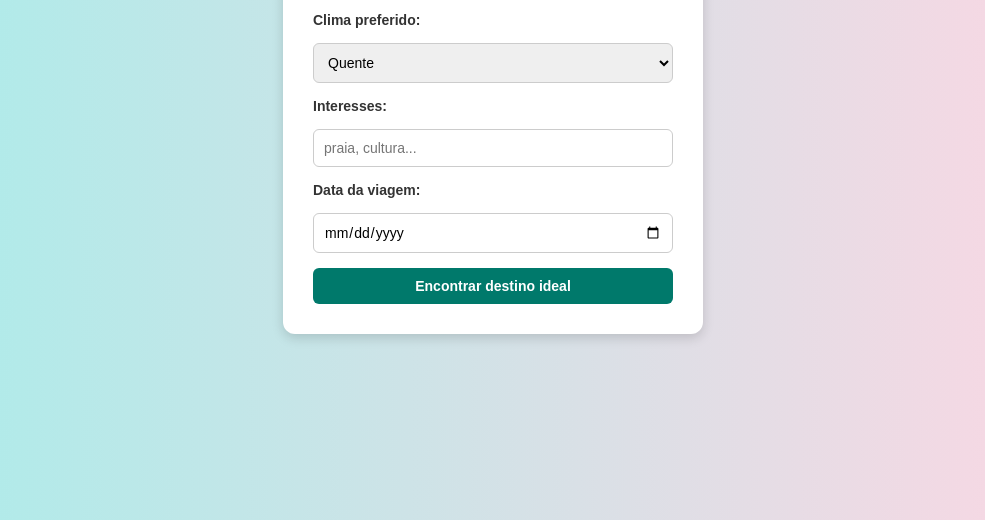
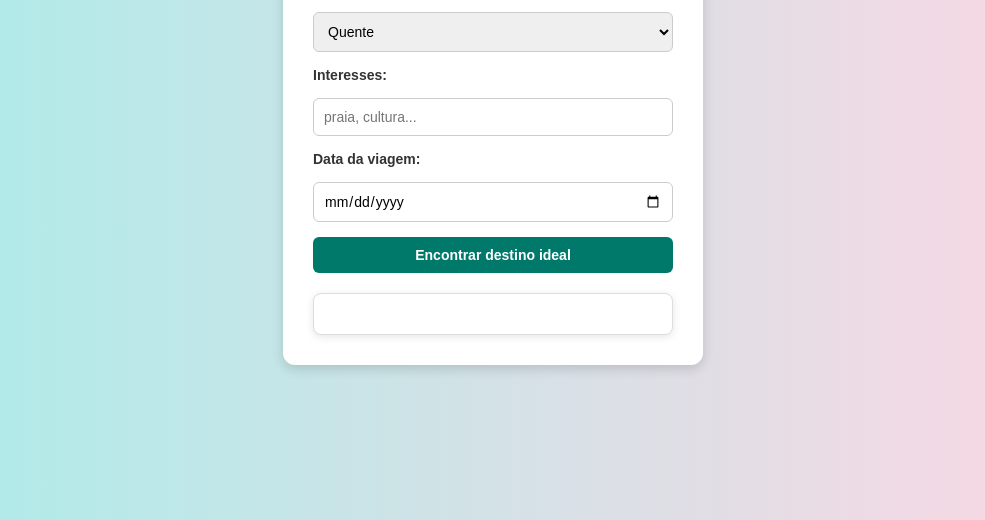
Before and after one commit to Danisouzax/ViajaIA, a website: page public/index.html in a window 1280 px wide. Shown: the part 280-800 px from the top of the page, without its empty margins (147-1132 px from the left). Drawn offline with Linux system fonts and the light colour scheme.

Commit message:
nova alteração no css

```diff
--- a/public/style.css
+++ b/public/style.css
@@ -79,7 +79,7 @@ button:hover {
 }
 
 /* Resultado simplificado */
-.resultado-card h3 {
+.resultado-card {
   margin-top: 20px;
   padding: 20px;
   background: #ffffff;   /* fundo branco liso */
@@ -94,18 +94,12 @@ button:hover {
   color: #97f3e8;
   font-size: 18px;
 }
-/*
-.resultado-card h3 {
-  color: #97f3e8;
-  font-size: 18px;
-}*/
-
 
 /* Loader */
 .loading {
   margin-top: 15px;
   font-size: 14px;
-  color: #00796b;
+  color: #97f3e8;
   font-weight: bold;
   animation: blink 1s infinite;
 }
```
